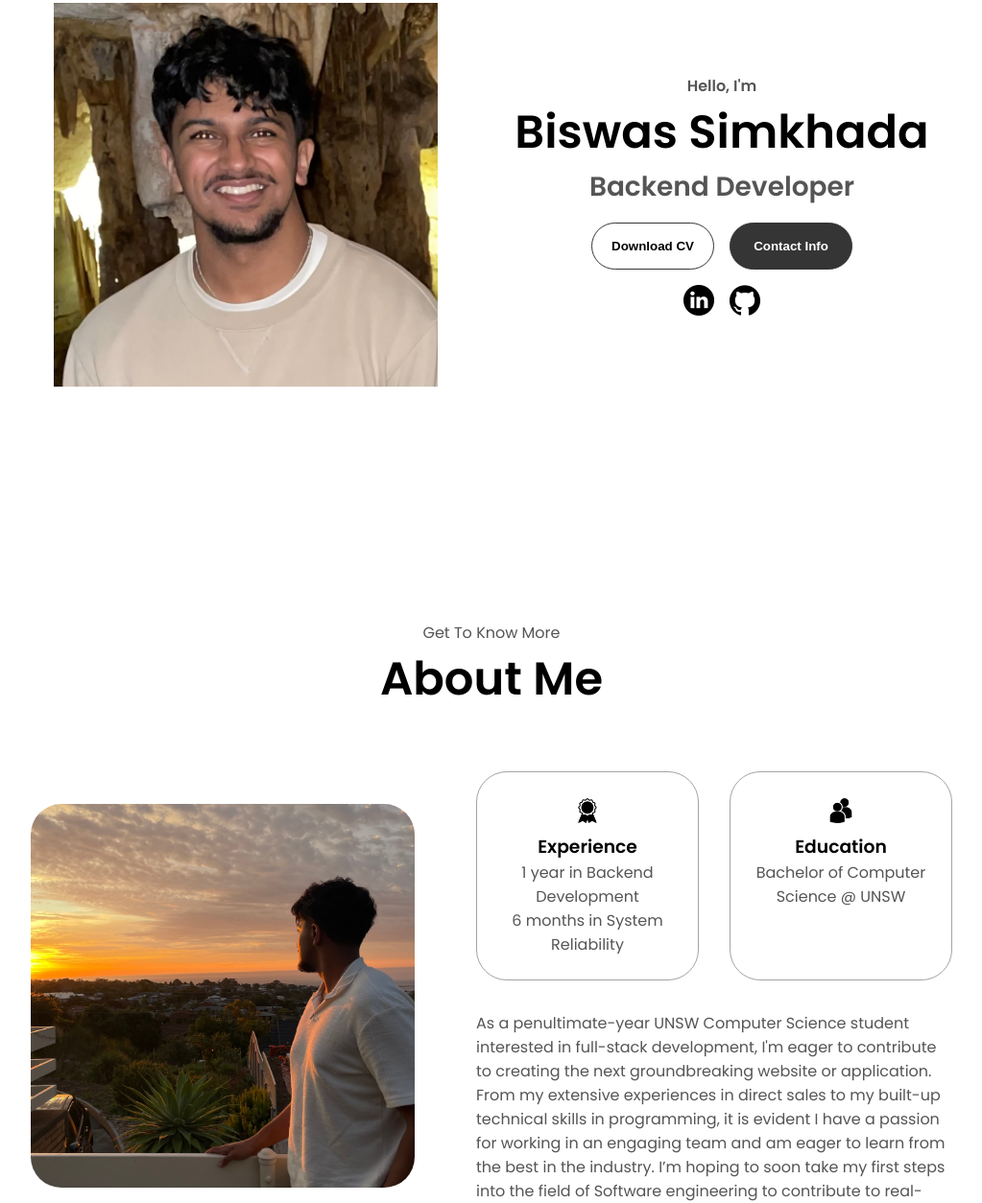
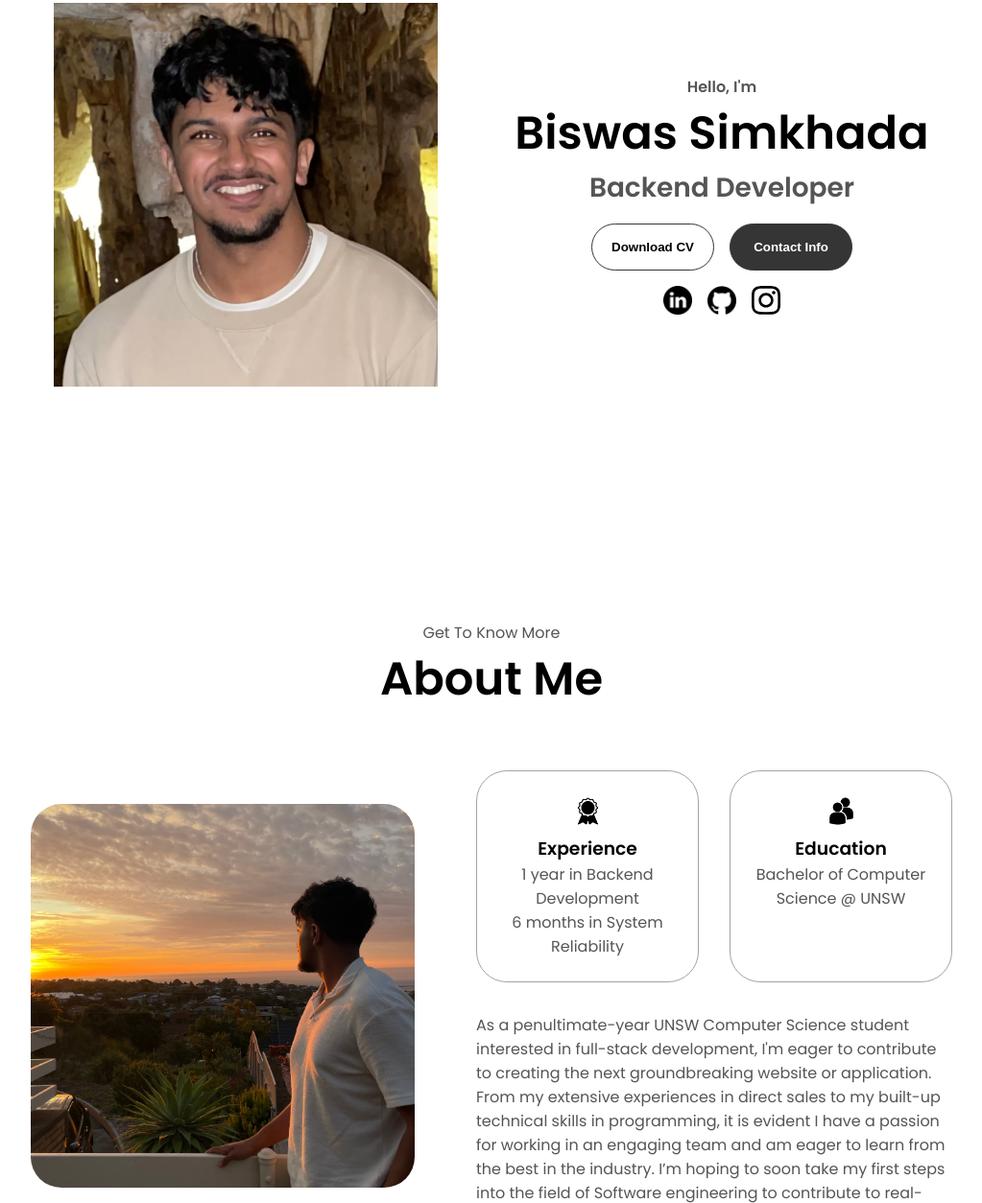
Before and after one commit to Biswas57/portfolio, a plain HTML site: page index.html in a window 1280 px wide. Shown: the part 281-1535 px from the top of the page at 96% size, without its empty margins (128-1151 px from the left). Drawn offline with Linux system fonts and the light colour scheme.

Commit message:
touchups

```diff
--- a/index.html
+++ b/index.html
@@ -8,6 +8,7 @@
   <title>Techwas</title>
   <link rel="stylesheet" href="style.css" />
   <link rel="stylesheet" href="mediaqueries.css" />
+  <link rel="icon" href="./assets/microchip-solid.svg" type="image/svg+xml" />
 </head>
 
 <body>
@@ -55,10 +56,12 @@
         </button>
       </div>
       <div id="socials-container">
-        <img src="./assets/linkedin.png" alt="My LinkedIn profile" class="icon"
+        <img src="./assets/linkedin.png" alt="My LinkedIn profile" class="socials"
           onclick="location.href='https://www.linkedin.com/in/biswas-simkhada/'" />
-        <img src="./assets/github.png" alt="My Github profile" class="icon"
+        <img src="./assets/github.png" alt="My Github profile" class="socials"
           onclick="location.href='https://github.com/Biswas57'" />
+        <img src="./assets/instagram-brands-solid.svg 00-11-08-145.svg" alt="My Instagram profile" class="socials"
+          onclick="location.href='https://www.instagram.com/biswas_simk/'" />
       </div>
     </div>
   </section>
--- a/style.css
+++ b/style.css
@@ -209,8 +209,22 @@ section {
 /* ICONS */
 
 .icon {
+  width: 35px;
+  height: 35px;
+  display: inline-block;
+  object-fit: cover;
+}
+
+.socials {
+  width: 30px;
+  height: 30px;
+  display: inline-block;
+  object-fit: cover;
+}
+
+.socials:hover {
+  transform: scale(1.2);
   cursor: pointer;
-  height: 2rem;
 }
 
 /* BUTTONS */
@@ -291,6 +305,11 @@ section {
   position: absolute;
   right: -5rem;
   bottom: 2.5rem;
+}
+
+.arrow:hover {
+  transform: scale(1.1);
+  cursor: pointer;
 }
 
 .details-container {
```
Also changed, not shown: assets/instagram-brands-solid.svg 00-11-08-145.svg (added), assets/microchip-solid.svg (added).
